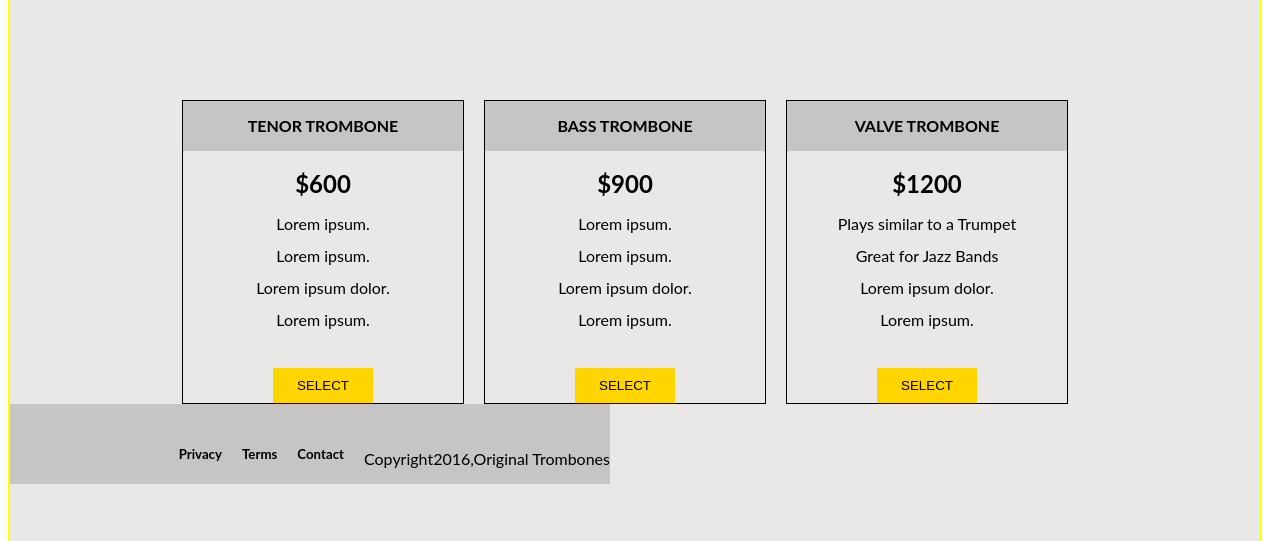
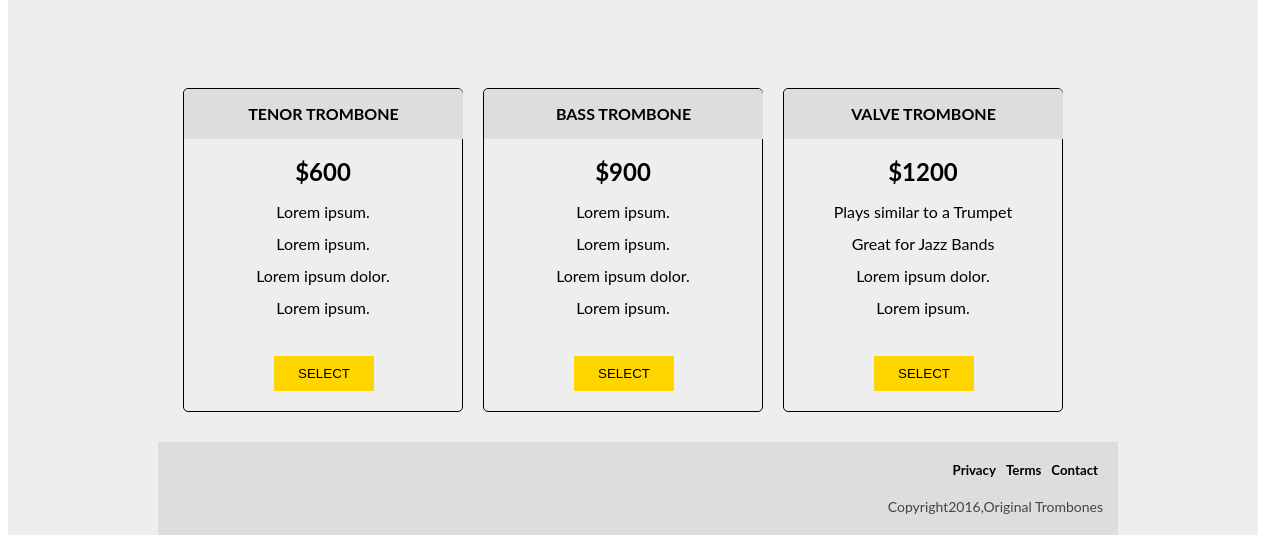
Before and after one commit to nishantcm/product_landing_page, a plain HTML site: page index.html in a window 1280 px wide. Shown: the part 1048-1589 px from the top of the page. Drawn offline with Linux system fonts and the light colour scheme.

Commit message:
Updated the HTML and CSS filse

```diff
--- a/index.html
+++ b/index.html
@@ -71,13 +71,13 @@
                 <button class="btn">Select</button>
             </section>
         </div>
-        <footer id="footer">
+        <footer id="footer-content">
             <div id="name">
               <h5>Privacy</h5>
               <h5>Terms</h5>
               <h5>Contact</h5>
             </div>
-            <p>Copyright2016,Original Trombones</p>
+            <span>Copyright2016,Original Trombones</span>
         </footer>
     </div>
   </body>
--- a/stylesheet.css
+++ b/stylesheet.css
@@ -1,19 +1,16 @@
+* {
+  box-sizing: border-box;
+}
 body{
-    max-width: 100%;
-    height: 100vh;
-    display: flex;
-    justify-content: center;
-    align-items: center;
+    width: 1250px;
     font-family: lato,sans-serif;
   }
   .container {
-    width: 1250px;
-    height: 1580px;
+    width: auto;
     position: relative;
     margin: auto;
     overflow: hidden;
-    border: 2px solid yellow;
-    background-color: rgb(234, 231, 231);
+    background-color: #eee;
   }
   #header-img{
     width: 320px;
@@ -28,9 +25,8 @@ body{
     position: fixed;
     width: 1250px;
     height: 80px;
-    background-color: rgb(234, 231, 231);
-    border: 2px solid red;
-    margin: -10px;
+    background-color: #eee;
+    margin-top: -10px;
     overflow: hidden;
     z-index: 2;
 
@@ -52,7 +48,7 @@ body{
     font-family: lato,sans-serif;
     font-size: 17px;
     padding-top: 80px;
-    height: 230px;
+    height: 300px;
   }
   #email{
     width: 290px;
@@ -113,8 +109,6 @@ body{
     display: flex;
     justify-content: center;
     align-items: center;
-    /* width: 100%; */
-
   }
 
   #video{
@@ -127,16 +121,18 @@ body{
     width: 280px;
     height: 330;
     border: 1px solid black;
-
+    border-radius: 5px;
   }
   h4{
     display: flex;
     justify-content: center;
     align-items: center;
-    background-color: #c6c4c4;
+    background-color: #ddd;
     height: 50px;
-    width: 280px;
+    width: 279px;
     margin-top: 0;
+    border-top-right-radius: 5px;
+    border-top-left-radius: 5px;
   }
   .sec1 p, h1, .btn{
     display: flex;
@@ -151,36 +147,39 @@ body{
     width: 100px;
     height: 35px;
     text-transform: uppercase;
-    margin: 40px 0 0 90px;
+    margin: 40px 0 20px 90px;
 
   }
   .btn:hover{
     background-color: #faa70e;
   }
-  #footer {
-    width: 600px;
-    height: 80px;
-    display: flex;
-    justify-content: center;
-    align-items: center;
-    background-color: #c6c4c4;
-    margin: 0 20px 20px 0;;
+  #footer-content {
+    background-color: #ddd;
+    width: 960px;
+    margin: 30px 150px 0 150px;
   }
-  #name, h5{
-    display: flex;
-    justify-content: end;
-    padding: 0 10px;
+ #name, h5{
+  margin: 0;
+  display: flex;
+  justify-content: flex-end;
+  align-items: center;
+  padding: 10px 10px 0 0;
 
   }
-  #footer, p{
+
+  span{
     display: flex;
-    justify-content: end;
-    align-items: end;
+    justify-content: flex-end;
+    padding-top: 20px;
+    padding-bottom: 20px;
+    padding-right: 15px;
+    color: #444;
+    font-size: 14px;
   }
 
-  @media (min-width: 375px){
+  @media (width: 970px){
     body{
-      max-width: 375px;
+      width: 970px;
       display: block;
       justify-content: center;
       align-items: center;
```
